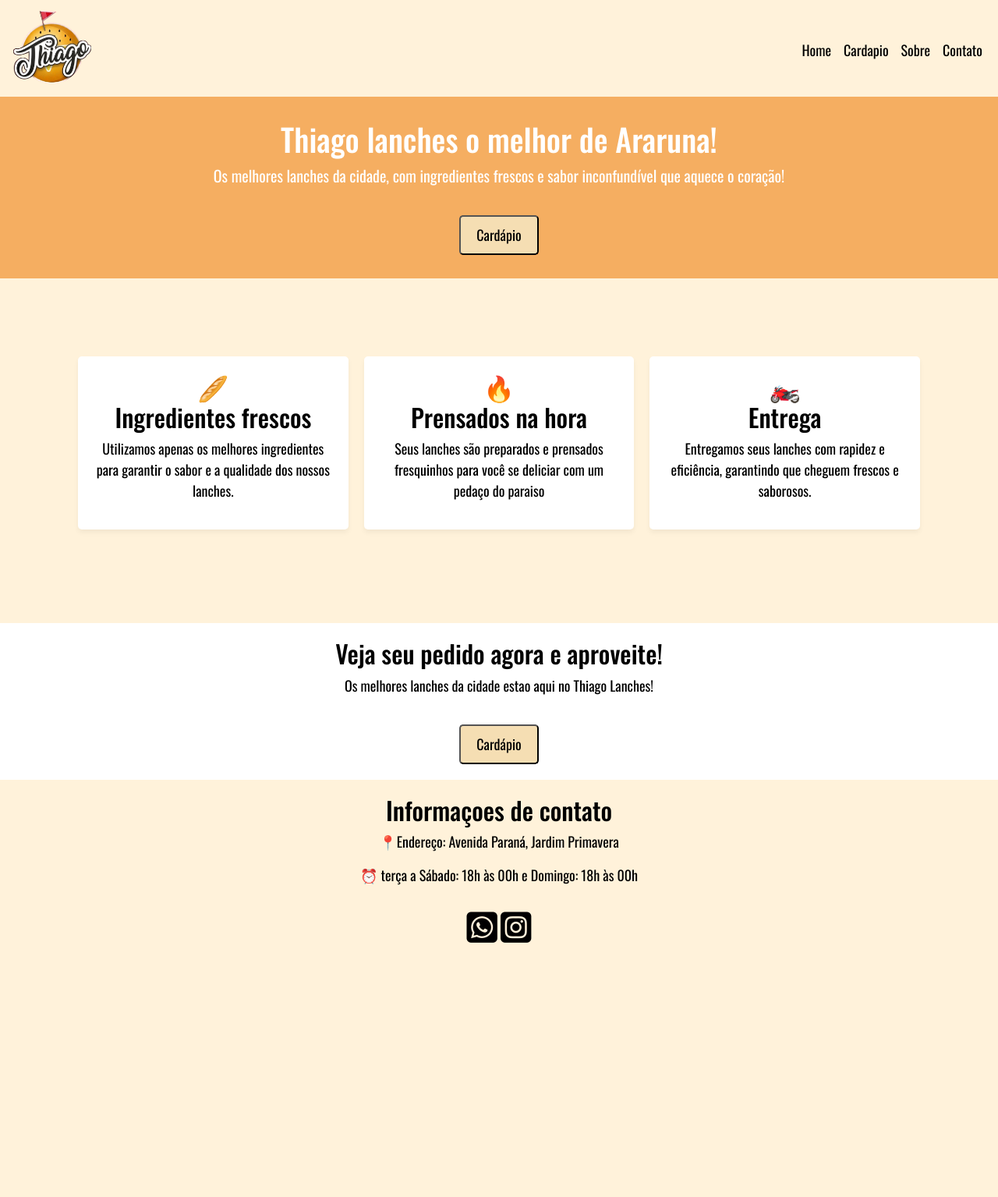
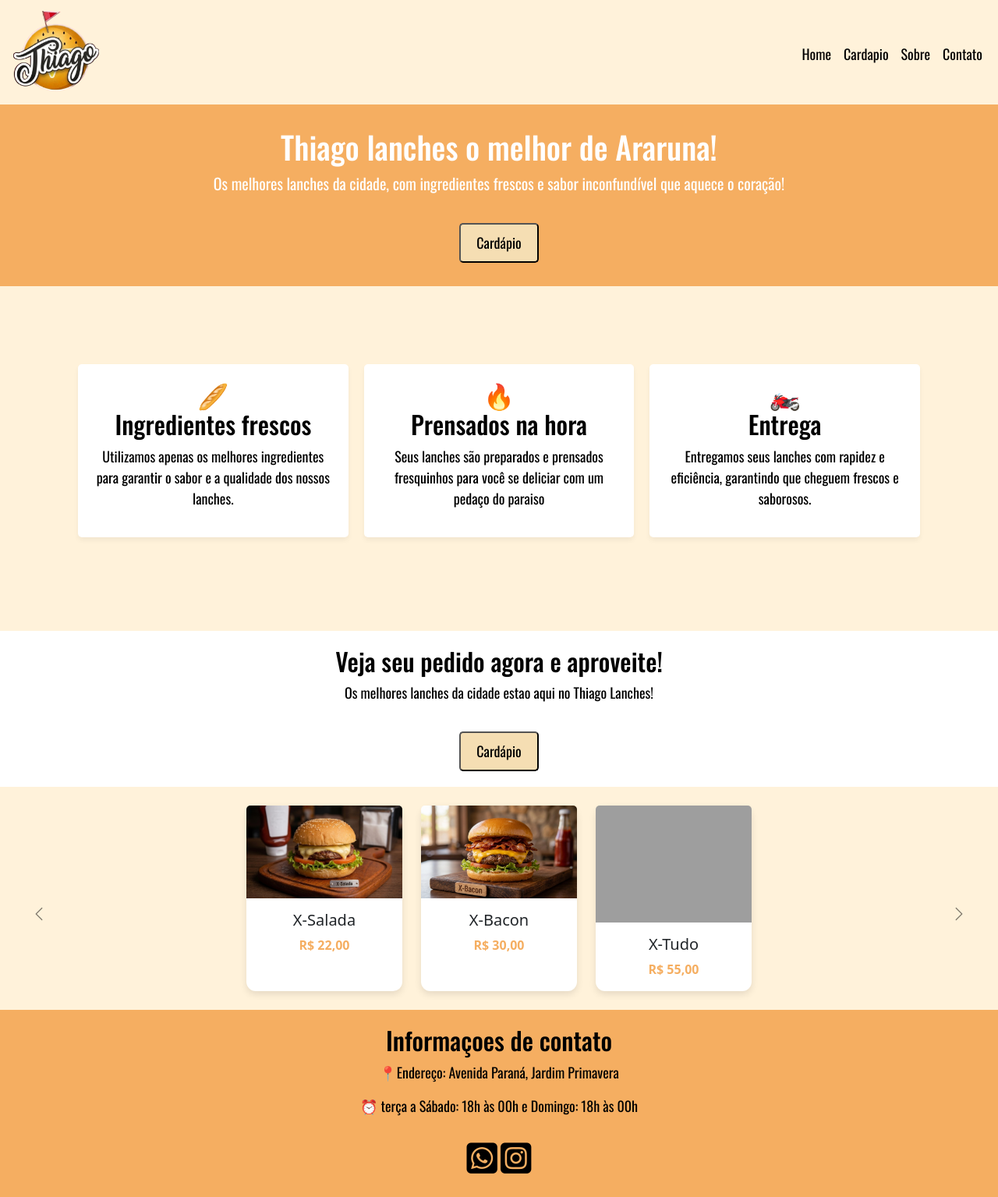
Before and after one commit to lucasamadio-debug/Projeto2modulo, a PHP site: page / in a window 1280 px wide. Shown: the whole page at 78% size. Before the commit the page ends 1209 px from the top, so only its background shows below. Run offline with PHP 8.4, Linux system fonts and the light colour scheme; grey boxes are pictures that could not be loaded.

Commit message:
adicionando carrosel

```diff
--- a/css/index.css
+++ b/css/index.css
@@ -18,7 +18,7 @@ body {
 }
 
 .navbar-brand img {
-    width: 100px;
+    width: 110px;
     height: auto;
 }
 
@@ -80,7 +80,7 @@ section p {
 }
 
 footer {
-    background-color: #fff2da;
+    background-color: #f5ae61;
     text-align: center;
     color: black;
     font-family: 'Oswald', sans-serif;
@@ -104,6 +104,7 @@ button{
     cursor: pointer;
     margin-top: 20px;
     list-style: none;
+
 }
 
 button:hover {
@@ -168,6 +169,36 @@ button a {
 #grid div:hover {
     transform: translateY(-8px);
     box-shadow: 0 12px 20px rgba(0, 0, 0, 0.15);
+}
+
+
+.text-orange {
+    color: #f5ae61;
+}
+
+#carrosselLanches .carousel-control-prev-icon, #carrosselLanches .carousel-control-next-icon {
+    filter: invert(1);
+}
+
+#carrosselLanches .card {
+    border-radius: 12px;
+    border: none;
+    box-shadow: 0 4px 10px rgba(0,0,0,0.1);
+
+}
+/*setas do carrossel*/
+#carrosselLanches .carousel-control-prev,
+#carrosselLanches .carousel-control-next {
+    width: 100px;
+    height: 100px;
+    top: 50%;
+    transform: translateY(-50%);
+}
+
+#carrosselLanches .carousel-control-prev-icon,
+#carrosselLanches .carousel-control-next-icon {
+    width: 20px;
+    height: 20px;
 }
 
 
--- a/css/sobre.css
+++ b/css/sobre.css
@@ -16,7 +16,7 @@ body {
 }
 
 .navbar-brand img {
-    width: 100px;
+    width: 110px;
     height: auto;
 }
 
@@ -125,7 +125,7 @@ section h2 {
 }
 
 footer {
-    background-color: #fff2da;
+    background-color:  #f5ae61;
     text-align: center;
     color: black;
     font-family: 'Oswald', sans-serif;
--- a/include/header.php
+++ b/include/header.php
@@ -10,10 +10,10 @@
           <a class="nav-link active" aria-current="page" href="index.php">Home</a>
         </li>
         <li class="nav-item">
-          <a class="nav-link" href="index.php?param=cardapio">Cardapio</a>
+          <a class="nav-link" href="cardapio">Cardapio</a>
         </li>
         <li class="nav-item">
-          <a class="nav-link" href="index.php?param=sobre">Sobre</a>
+          <a class="nav-link" href="sobre">Sobre</a>
         </li>
         <li class="nav-item">
           <a class="nav-link" href="#contato">Contato</a>
--- a/index.php
+++ b/index.php
@@ -59,6 +59,86 @@ if (isset($_GET["param"])) {
             <p>Os melhores lanches da cidade estao aqui no Thiago Lanches!</p>
             <button><a href="index.php?param=cardapio">Cardápio</a></button>
         </div>
+
+        <!-- Carrossel de Lanches -->
+        <div id="carrosselLanches" class="carousel slide" data-bs-ride="carousel">
+
+  <!-- Indicadores (pontinhos) -->
+        <div class="carousel-indicators">
+             <button type="button" data-bs-target="#carrosselLanches" data-bs-slide-to="0" class="active"></button>
+             <button type="button" data-bs-target="#carrosselLanches" data-bs-slide-to="1"></button>
+             <button type="button" data-bs-target="#carrosselLanches" data-bs-slide-to="2"></button>
+        </div>
+
+  <!-- Slides -->
+  <div class="carousel-inner">
+
+    <!-- Slide 1 -->
+    <div class="carousel-item active">
+      <div class="d-flex justify-content-center gap-4 py-4">
+        <div class="card" style="width: 200px;">
+          <img src="imagens/x-salada.jpg" class="card-img-top" alt="X-Salada">
+          <div class="card-body text-center">
+            <h5 class="card-title">X-Salada</h5>
+            <p class="card-text text-orange fw-bold">R$ 22,00</p>
+          </div>
+        </div>
+        <div class="card" style="width: 200px;">
+          <img src="imagens/x-bacon.png" class="card-img-top" alt="X-Bacon">
+          <div class="card-body text-center">
+            <h5 class="card-title">X-Bacon</h5>
+            <p class="card-text text-orange fw-bold">R$ 30,00</p>
+          </div>
+        </div>
+        <div class="card" style="width: 200px;">
+          <img src="imagens/x-tudo.png" class="card-img-top" alt="X-Tudo">
+          <div class="card-body text-center">
+            <h5 class="card-title">X-Tudo</h5>
+            <p class="card-text text-orange fw-bold">R$ 55,00</p>
+          </div>
+        </div>
+      </div>
+    </div>
+
+    <!-- Slide 2 -->
+    <div class="carousel-item">
+      <div class="d-flex justify-content-center gap-4 py-4">
+        <div class="card" style="width: 200px;">
+          <img src="imagens/dog-carne.png" class="card-img-top" alt="Dog Carne">
+          <div class="card-body text-center">
+            <h5 class="card-title">Dog Carne</h5>
+            <p class="card-text text-orange fw-bold">R$ 22,00</p>
+          </div>
+        </div>
+        <div class="card" style="width: 200px;">
+          <img src="imagens/dog-bacon.png" class="card-img-top" alt="Dog Bacon">
+          <div class="card-body text-center">
+            <h5 class="card-title">Dog Bacon</h5>
+            <p class="card-text text-orange fw-bold">R$ 27,00</p>
+          </div>
+        </div>
+        <div class="card" style="width: 200px;">
+          <img src="imagens/smash-burguer.png" class="card-img-top" alt="Smash Burguer">
+          <div class="card-body text-center">
+            <h5 class="card-title">Smash Burguer</h5>
+            <p class="card-text text-orange fw-bold">R$ 16,00</p>
+          </div>
+        </div>
+      </div>
+    </div>
+
+  </div>
+
+  <!-- Setas -->
+  <button class="carousel-control-prev" type="button" data-bs-target="#carrosselLanches" data-bs-slide="prev">
+    <span class="carousel-control-prev-icon"></span>
+  </button>
+  <button class="carousel-control-next" type="button" data-bs-target="#carrosselLanches" data-bs-slide="next">
+    <span class="carousel-control-next-icon"></span>
+  </button>
+
+</div>
+
     </main>
 
 <?php } ?>
```
Also changed, not shown: css/cardapio.css (+5 -5 lines), .htaccess (added), imagens/dog-bacon.png (added), imagens/dog-carne.png (added), imagens/smash-burguer.png (added), imagens/x-bacon.png (added), imagens/x-salada.jpg (added), 1 other file.
